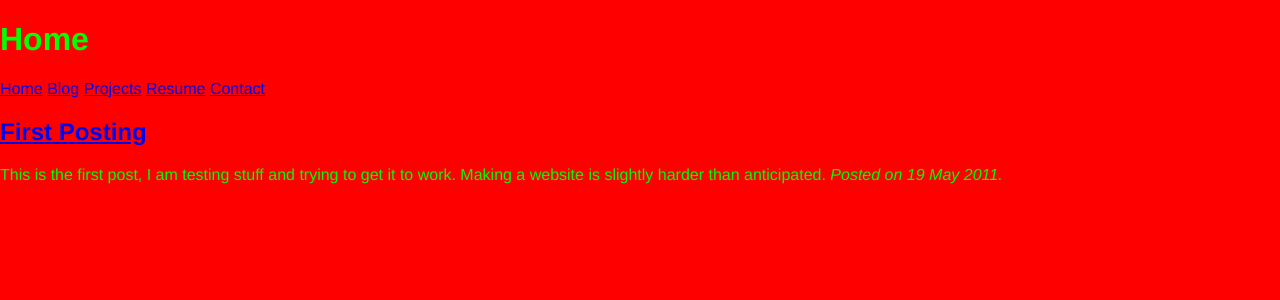
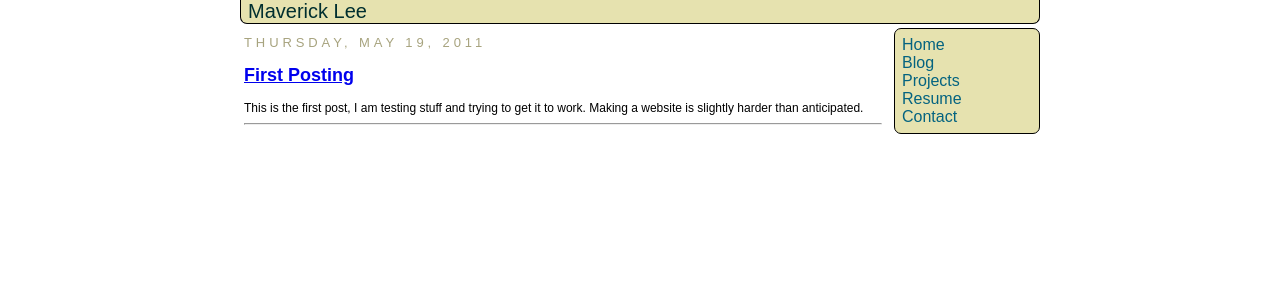
Before and after one commit to mavlee/mavlee.github.com, a Jekyll site: the page built from index.html, in a window 1280 px wide. Shown: the top 300 px of the page. Built offline with Jekyll 4.4.1, drawn with Linux system fonts in a browser that asks for light colours.

Commit message:
add basic styling

```diff
--- a/404.html
+++ b/404.html
@@ -1 +1,5 @@
+---
+layout: default
+title: 404
+---
 This page was not found.
--- a/_config.yml
+++ b/_config.yml
@@ -1 +1,3 @@
-# nothing here for now
+source: .
+destination: ./_site
+plugins: ./_plugins
--- a/_layouts/default.html
+++ b/_layouts/default.html
@@ -3,9 +3,8 @@
   <head>
     <meta http-equiv="Content-Type" content="text/html; charset=utf-8" />
     <meta name="description" content="food, fun, programming, mechatronics" />
-    <link rel="stylesheet" type="text/css" media="all" href="/css/mav.css">
+    <link rel="stylesheet" type="text/css" media="all" href="/css/mav.css" />
     {% for css in site.css %}
-    <h2>{{ css }}</h2>
     <link rel="stylesheet" type="text/css" media="all" href="{{ css }}" />
     {% endfor %}
     <title>Maverick Lee - {{ page.title }}</title>
@@ -13,15 +12,18 @@
   </head>
 
   <body>
+    <div class="header">
+      <span>Maverick Lee</span>
+    </div>
+    <div class="content">
+      {{ content }}
+    </div>
     <div class="rightNav">
-      <h1>{{ page.title }}</h1>
-      <a href="/">Home</a>
-      <a href="/">Blog</a>
-      <a href="/projects">Projects</a>
-      <a href="/resume">Resume</a>
-      <a href="/contact">Contact</a>
+      <a href="/">Home</a><br/>
+      <a href="/">Blog</a><br/>
+      <a href="/projects">Projects</a><br/>
+      <a href="/resume">Resume</a><br/>
+      <a href="/contact">Contact</a><br/>
     </div>
-
-    {{ content }}
   </body>
 </html>
--- a/css/mav.css
+++ b/css/mav.css
@@ -1,6 +1,85 @@
 body {
-  background-color: #ff0000;
-  font-family: Helvetica;
-  color: #00ff00;
-  margin: 20px 0 0 0;
+  width: 800px;
+  margin: 0 auto;
+  background-color: #FFFFFF;
+  font-family: Arial, Helvetica, sans-serif;
+  color: #A7A37E;
+  text-decoration: none;
 }
+
+.header {
+  font-size: 20px;
+  padding: 0 7px 0 7px;
+  background-color: #E6E2AF;
+  color: #002F2F;
+  font-size: 20;
+  border: 1px black;
+  border-style: none solid solid solid;
+  -webkit-border-bottom-right-radius: 7px;
+  -webkit-border-bottom-left-radius: 7px;
+  -moz-border-radius-bottomright: 7px;
+  -moz-border-radius-bottomleft: 7px;
+  border-bottom-right-radius: 7px;
+  border-bottom-left-radius: 7px;
+  margin-bottom: 4px;
+}
+
+.content {
+  position: relative;
+  float: left;
+  width: 638px;
+  border: 1px black;
+  padding: 7px 4px 7px 4px;
+  margin: 0 4px 0 0;
+}
+
+.post {
+  color: #000000;
+  font-size: 12px;
+}
+
+.post h2 {
+  color: #046380;
+  font-size: 18px;
+}
+
+.date {
+  color: #A7A37E;
+  font-size: 13px;
+  letter-spacing: 0.3em;
+}
+
+.rightNav {
+  background-color: #E6E2AF;
+  position: relative;
+  float: right;
+  width: 130px;
+  border: 1px solid black;
+  -webkit-border-radius: 7px;
+  -moz-border-radius: 7px;
+  border-radius: 7px;
+  padding: 7px 7px 7px 7px;
+  margin: 0 0px 0 4px;
+}
+
+.rightNav a, a:visited {
+  text-decoration: none;
+  color: #046380;
+}
+
+.rightNav a:hover {
+  text-decoration: underline;
+}
+
+.rightNav h1 {
+  font-family: Cambria;
+  color: #002F2F;
+}
+
+.colors {
+  color: #594735;
+  color: #BEBEBE;
+  color: #F1E4D8;
+  color: #94C7BA;
+  color: #D8F1E4;
+}
--- a/index.html
+++ b/index.html
@@ -4,7 +4,10 @@ title: Home
 ---
 
 {% for post in site.posts limit:5 %}
-<h2><a href="{{ post.url }}">{{ post.title }}</a></h2>
-{{ post.content }}
-<em>Posted on {{ post.date | date_to_long_string }}.</em>
+<div class="post">
+  <span class="date">{{ post.date | date: "%A, %B %d, %Y" | upcase }}</span>
+  <h2><a href="{{ post.url }}">{{ post.title }}</a></h2>
+  {{ post.content }}
+</div>
+<hr/>
 {% endfor %}
```
Also changed, not shown: 1 other file.
